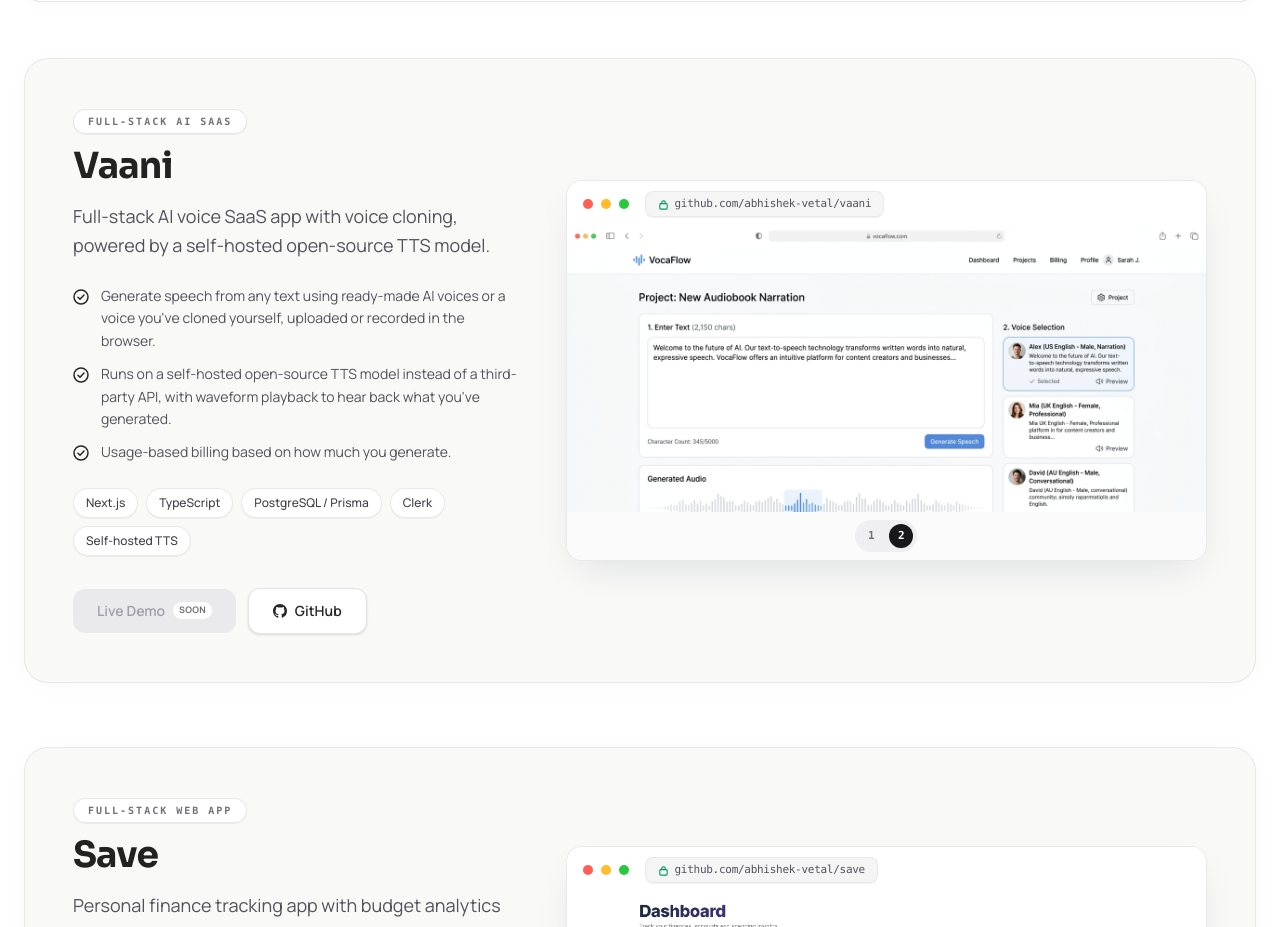
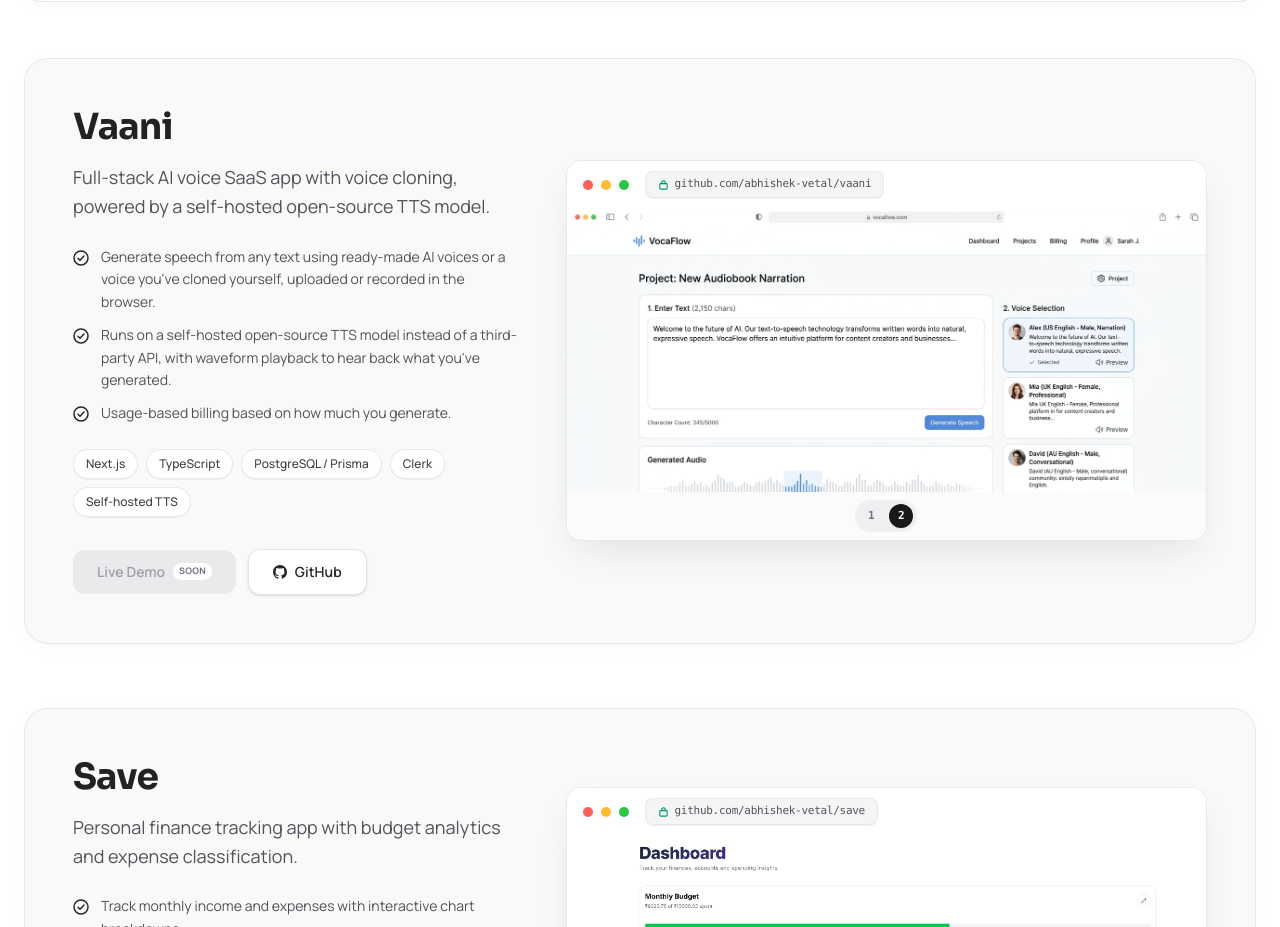
Before and after one commit to abhishek-vetal/portfolio, a Next.js app: page / in a window 1280 px wide. Shown: the part 1125-2052 px from the top of the page. Built offline with nearby package versions, Linux system fonts and the light colour scheme.

Commit message:
Remove project category tags

```diff
--- a/src/app/page.tsx
+++ b/src/app/page.tsx
@@ -27,7 +27,6 @@
       { src: "/vaani-cloning.png", label: "Voice Cloning" },
       { src: "/vaani-studio.png", label: "TTS Studio" },
     ],
-    tag: "Full-Stack AI SaaS",
   },
   {
     name: "Save",
@@ -53,7 +52,6 @@
       { src: "/save-dashboard.png", label: "Dashboard" },
       { src: "/save-overview.png", label: "Personal" },
     ],
-    tag: "Full-Stack Web App",
   },
 ];
 
--- a/src/components/work-section.tsx
+++ b/src/components/work-section.tsx
@@ -162,13 +162,6 @@
                 <div className="flex flex-col justify-between lg:col-span-5">
                   <div>
                     <div>
-                      {project.tag && (
-                        <div className="mb-3">
-                          <span className="inline-block rounded-full border border-zinc-200/90 bg-white px-3.5 py-1 font-mono text-[10px] font-semibold uppercase tracking-[0.2em] text-zinc-500 shadow-2xs">
-                            {project.tag}
-                          </span>
-                        </div>
-                      )}
                       <h3 className="font-sora text-3xl font-bold tracking-tight text-[#222222] sm:text-4xl">
                         {project.name}
                       </h3>
```
